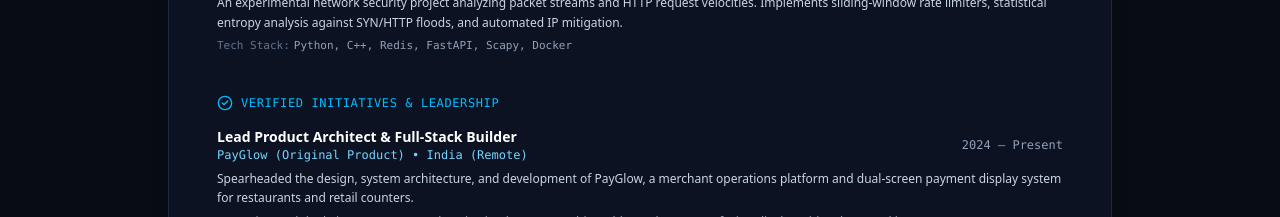
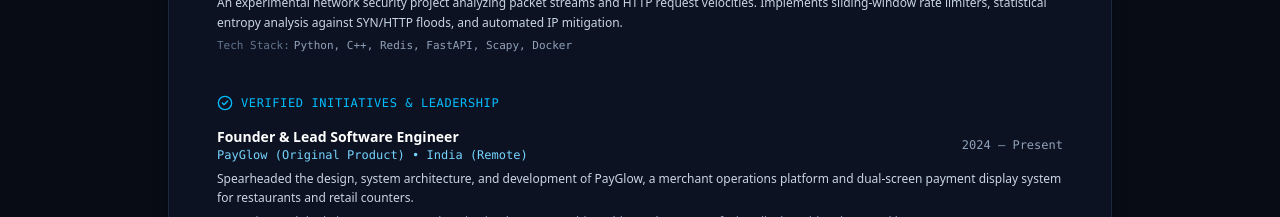
Before and after one commit to Rit2sh/Ritesh-Portfolio, a Next.js app: page /resume in a window 1280 px wide. Shown: the part 1360-1577 px from the top of the page. Built offline with nearby package versions, Linux system fonts and the light colour scheme.

Commit message:
feat: add Founder title for PayGlow across projects and experience

```diff
--- a/src/data/experience.ts
+++ b/src/data/experience.ts
@@ -14,7 +14,7 @@ export interface ExperienceItem {
 export const experiences: ExperienceItem[] = [
   {
     id: "payglow-lead",
-    role: "Lead Product Architect & Full-Stack Builder",
+    role: "Founder & Lead Software Engineer",
     organization: "PayGlow (Original Product)",
     location: "India (Remote)",
     period: "2024 — Present",
--- a/src/data/projects.ts
+++ b/src/data/projects.ts
@@ -58,7 +58,7 @@ export const projects: Project[] = [
     category: "Full-Stack & SaaS",
     status: "Live",
     featured: true,
-    role: "Lead Full-Stack Engineer & Product Architect",
+    role: "Founder & Lead Software Engineer",
     summary:
       "A high-availability merchant operations platform and real-time customer payment display built for restaurants and retail counters. Bridges POS orders with dynamic customer screens, live QR payment journeys, and instant cash/digital reconciliation.",
     technologies: [
```
